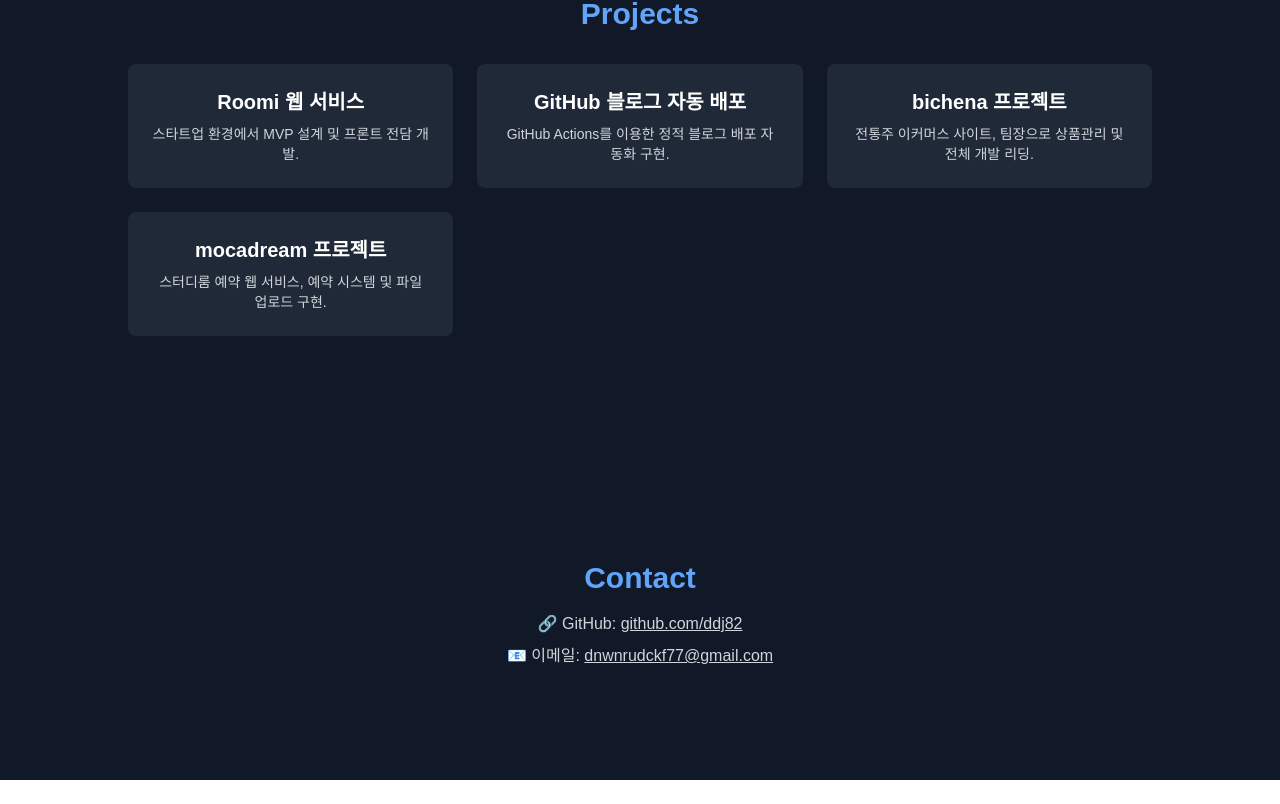
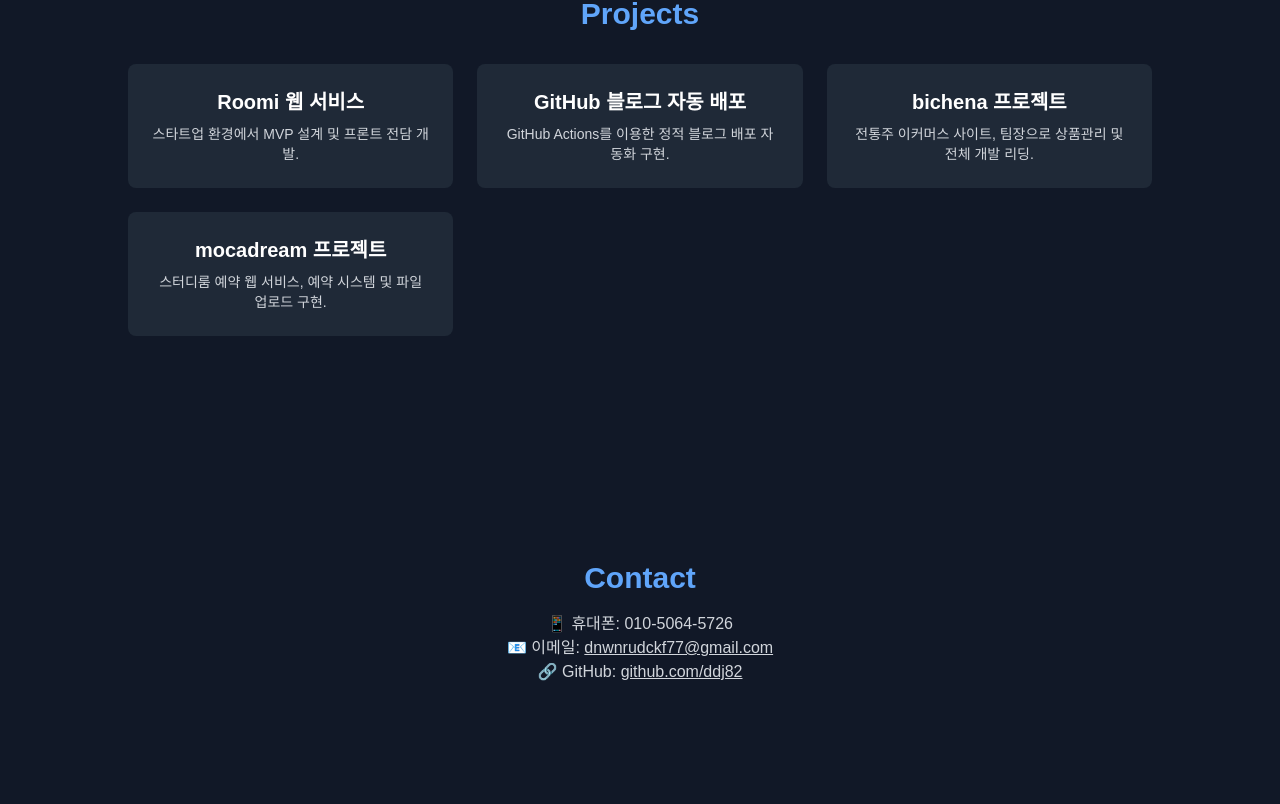
Before and after one commit to ddj82/djportfolio, a React (Create React App) app: page / in a window 1280 px wide. Shown: the part 1182-1986 px from the top of the page. Before the commit the page ends 1962 px from the top, so only its background shows below. Built offline with nearby package versions, Linux system fonts and the light colour scheme.

Commit message:
[dj][2025-04-01] contact 수정

```diff
--- a/src/sections/Contact.js
+++ b/src/sections/Contact.js
@@ -5,18 +5,17 @@
         <section id="contact" className="scroll-mt-20 py-28 bg-gray-900 px-6">
             <div className="max-w-xl mx-auto text-center">
                 <h2 className="text-3xl font-semibold text-blue-400 mb-4">Contact</h2>
-                <p className="text-gray-300 mb-2">
-                    🔗 GitHub: <a href="https://github.com/ddj82" className="underline hover:text-blue-300"
-                                 target="_blank" rel="noopener noreferrer">github.com/ddj82</a>
+                <p className="text-gray-300">
+                    📱 휴대폰: <span>010-5064-5726</span>
                 </p>
                 <p className="text-gray-300">
                     📧 이메일: <a href="mailto:dnwnrudckf77@gmail.com"
                               className="underline hover:text-blue-300">dnwnrudckf77@gmail.com</a>
                 </p>
-                <p className="text-gray-300">
-                    {/*📱 휴대폰: <span>010-5064-5726</span>*/}
+                <p className="text-gray-300 mb-2">
+                    🔗 GitHub: <a href="https://github.com/ddj82" className="underline hover:text-blue-300"
+                                 target="_blank" rel="noopener noreferrer">github.com/ddj82</a>
                 </p>
-
             </div>
         </section>
     );
```
